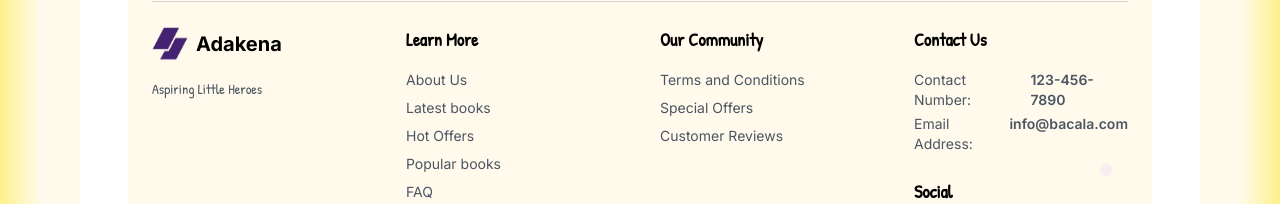
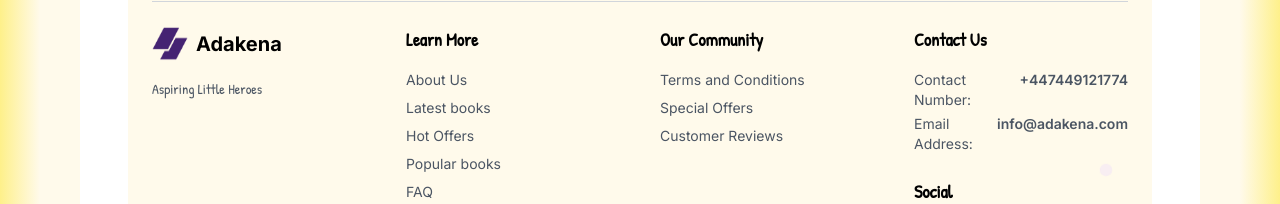
Before and after one commit to martin254/Adakena, a React (Vite) app: page / in a window 1280 px wide. Shown: the part 3094-3298 px from the top of the page. Built offline with nearby package versions, Linux system fonts and the light colour scheme.

Commit message:
Update data.jsx

```diff
--- a/src/assets/data.jsx
+++ b/src/assets/data.jsx
@@ -144,8 +144,8 @@ export const FOOTER_LINKS = [
   export const FOOTER_CONTACT_INFO = {
     title: "Contact Us",
     links: [
-      { label: "Contact Number", value: "123-456-7890" },
-      { label: "Email Address", value: "info@bacala.com" },
+      { label: "Contact Number", value: "+447449121774" },
+      { label: "Email Address", value: "info@adakena.com" },
     ],
   };
 
```
